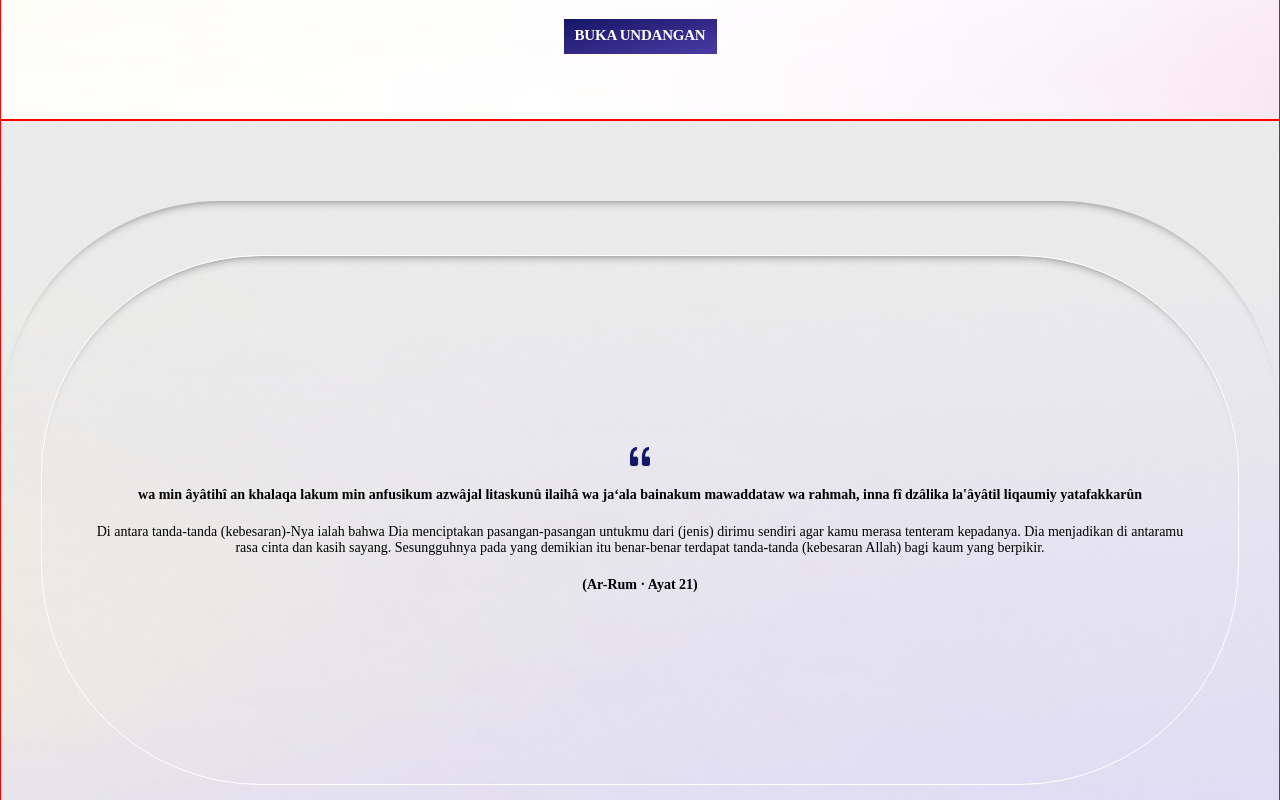
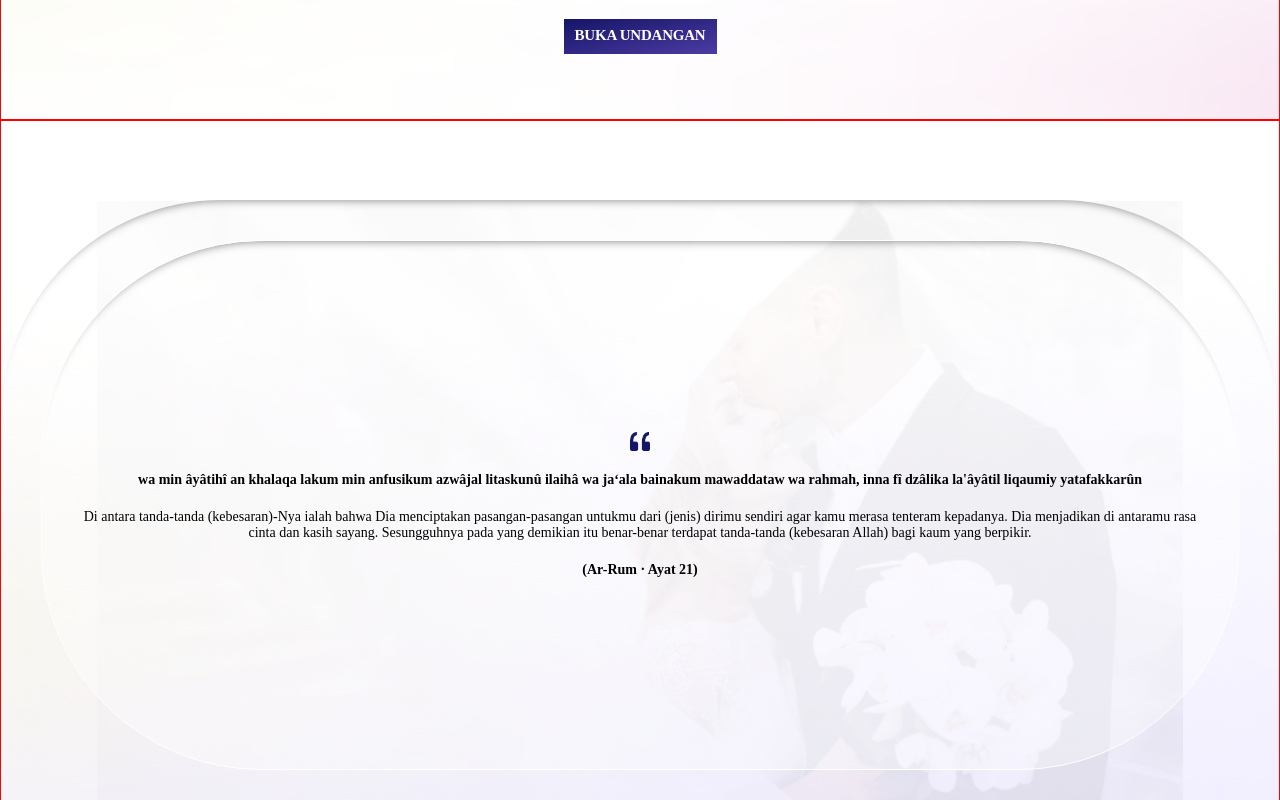
Before and after one commit to Arrasyidff/wedding-invitation, a React (Create React App) app: page / in a window 1280 px wide. Shown: the part 680-1480 px from the top of the page. Built offline with nearby package versions, Linux system fonts and the light colour scheme; a web font is replaced by a local one.

Commit message:
fix: update ui quote

```diff
--- a/src/pages/aghniyaIzzul/components/quote/Quote.tsx
+++ b/src/pages/aghniyaIzzul/components/quote/Quote.tsx
@@ -1,12 +1,14 @@
 import './quote.scss'
 import quote from '@assets/images/quote.png'
-// import brideImage from '@assets/images/bride-image.png'
-import backgroundImage from '@assets/images/main-background.png'
+import brideImage from '@assets/images/bride-image.png'
+import contentBackground from '@assets/images/content-background.png'
 
 function Quote() {
   return (
     <section className='agniya__quote'>
-      <img className='agniya__quote-background' src={backgroundImage} alt="" />
+      <img className='agniya--cover-background' src={contentBackground} alt="" />
+      <img className='agniya--bride-background' src={brideImage} alt=""/>
+
       <div className="agniya__quote-cover">
           <div className="agniya__quote-content">
               <img src={quote} alt="quote" />
--- a/src/pages/aghniyaIzzul/components/quote/quote.scss
+++ b/src/pages/aghniyaIzzul/components/quote/quote.scss
@@ -5,35 +5,40 @@
     align-items: center;
     height: 800px;
     position: relative;
+    overflow: hidden;
 
-    .agniya__quote-background {
+    .agniya--bride-background {
         position: absolute;
-        z-index: 1;
-        height: 100%;
-        width: 100%;
+        z-index: 2;
+        height: 90%;
+        bottom: 0;
+        opacity: .1;
     }
 
     .agniya__quote-cover {
-        box-shadow: inset 0 10px 10px -10px rgba(0, 0, 0, 0.5);
-        z-index: 2;
+        z-index: 3;
         border-radius: 13.75rem;
-        width: 100%;
         border-bottom: none;
         border-left: none;
         border-right: none;
-        height: 80%;
+        height: 1050px;
+        width: 100%;
+        margin-bottom: -400px;
+        box-shadow: inset 0 10px 10px -10px rgba(0, 0, 0, 0.5);
 
         display: flex;
         justify-content: center;
-        align-items: center;
+        align-items: start;
         padding: 2.5rem;
+        background: rgba(255, 255, 255, 0.309);
 
         .agniya__quote-content {
+            background: rgba(255, 255, 255, 0.309);
             box-shadow: inset 0 10px 10px -10px rgba(0, 0, 0, 0.5);
             border: 1px solid white;
+            border-radius: 13.75rem;
             width: 100%;
-            height: 95%;
-            border-radius: 13.75rem;
+            height: 530px;
 
             flex-direction: column;
             display: flex;
@@ -66,25 +71,15 @@
     }
 }
 
-@media (min-height: 740px)
+@media (min-height: 800px)
 {
     .agniya__quote {
         padding: 0;
         height: 100vh;
 
         .agniya__quote-cover {
-            height: 80%;
+            height: 130vh;
+            margin-bottom: -50vh;
         }
     }
 }
-
-@media (min-height: 800px)
-{
-    .agniya__quote {
-        .agniya__quote-cover {
-            .agniya__quote-content {
-                padding: 2.8rem;
-            }
-        }
-    }
-}
```
Also changed, not shown: src/assets/images/background.png (deleted), src/assets/images/content-background.png (added).
